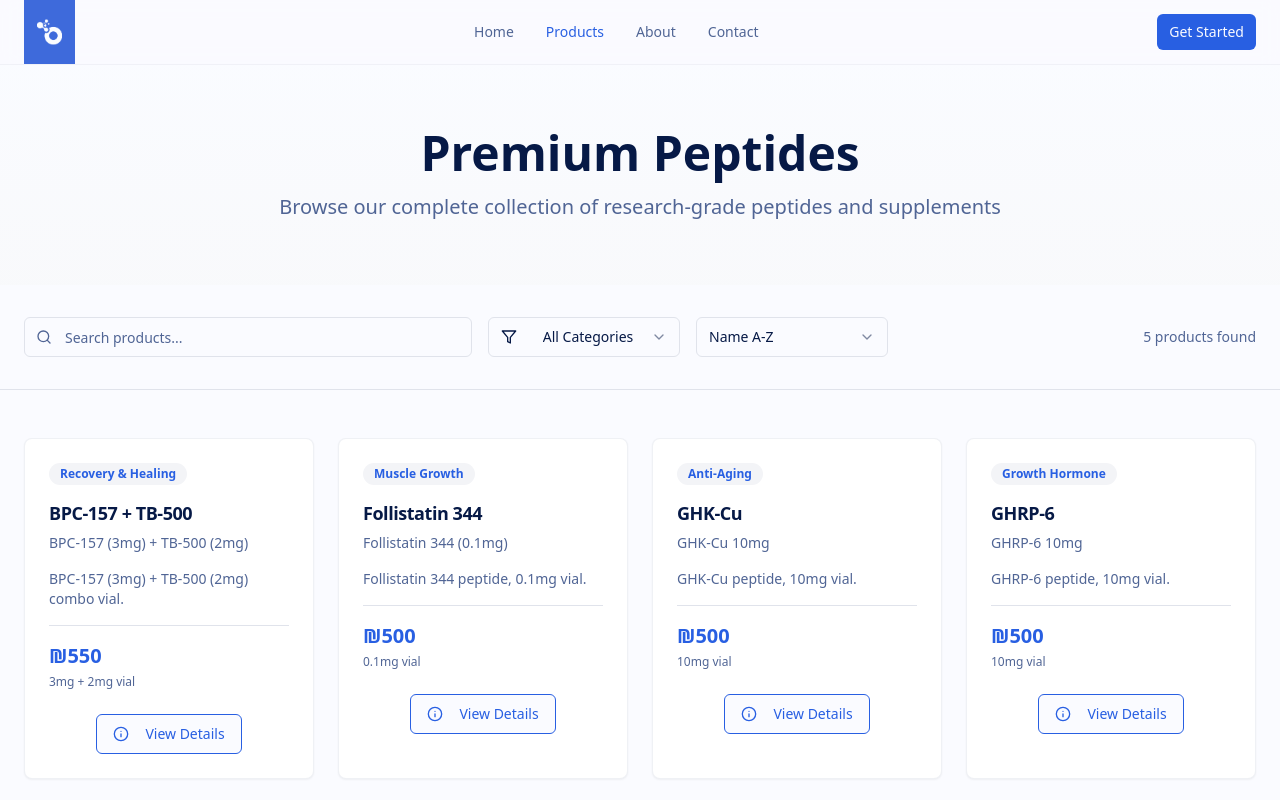
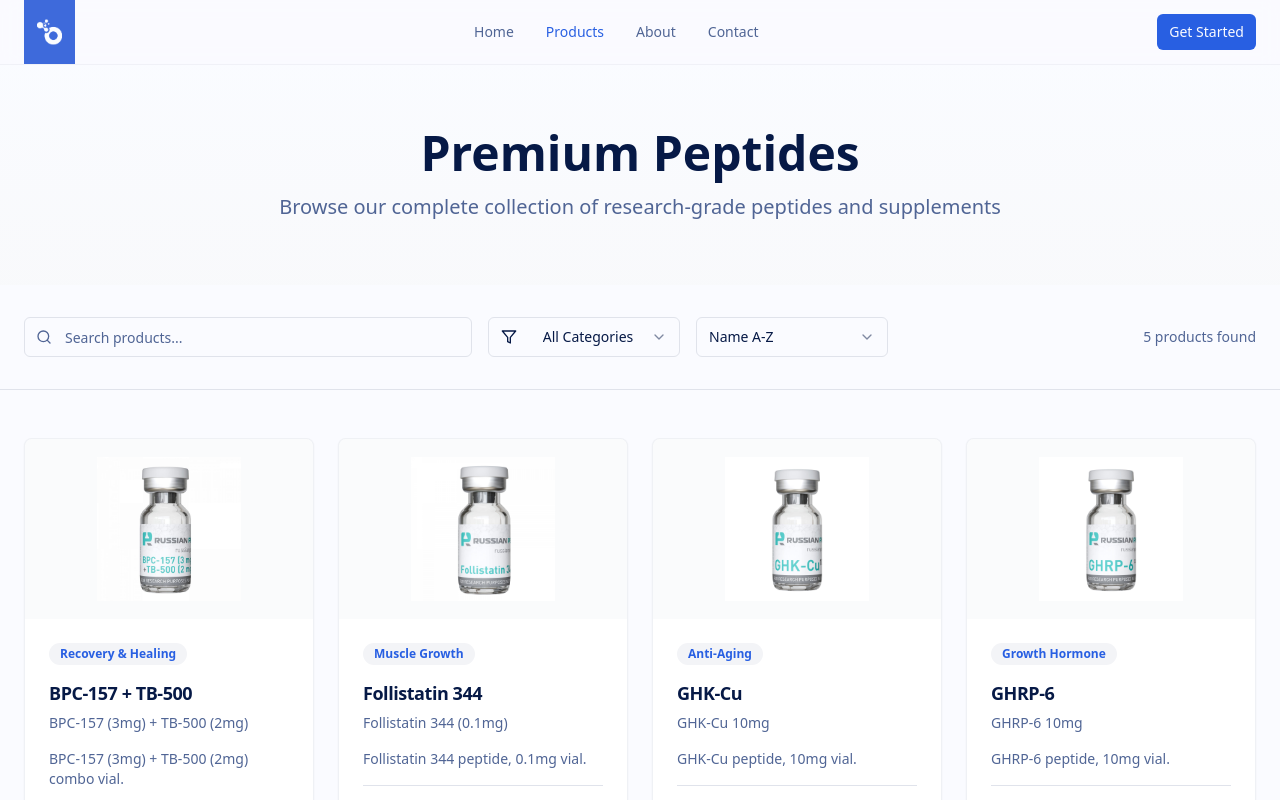
Before and after one commit to peptolabinfo/peptolab, a React (Vite) app: page /products in a window 1280 px wide. Shown: the top 800 px of the page. Built offline with nearby package versions, Linux system fonts and the light colour scheme; the HTML template or start-up script is replaced by a standard one.

Commit message:
add images to products

```diff
--- a/src/components/Hero.tsx
+++ b/src/components/Hero.tsx
@@ -27,8 +27,9 @@ const Hero = () => {
             <img
               src="/lovable-uploads/logo1.PNG"
               alt="PeptoLab - Premium Peptides & Supplements"
-              className="mx-auto w-auto"
-              style={{ height: "32rem" }}
+              className="mx-auto w-auto object-contain"
+              style={{ maxHeight: '60vw', maxWidth: '100%', height: 'auto' }}
+              sizes="(max-width: 640px) 80vw, 32rem"
             />
           </div>
 
--- a/src/pages/Products.tsx
+++ b/src/pages/Products.tsx
@@ -17,7 +17,8 @@ const allProducts = [
     price: 500,
     size: "10mg",
     description: "GHRP-6 peptide, 10mg vial.",
-    currency: "ILS"
+    currency: "ILS",
+    image: "/lovable-uploads/products/GHRP-6.jpeg"
   },
   {
     id: 2,
@@ -27,7 +28,8 @@ const allProducts = [
     price: 650,
     size: "5mg",
     description: "Retatrutide peptide, 5mg vial.",
-    currency: "ILS"
+    currency: "ILS",
+    image: "/lovable-uploads/products/Retatrutide.jpeg"
   },
   {
     id: 3,
@@ -37,7 +39,8 @@ const allProducts = [
     price: 500,
     size: "10mg",
     description: "GHK-Cu peptide, 10mg vial.",
-    currency: "ILS"
+    currency: "ILS",
+    image: "/lovable-uploads/products/GHK-Cu.jpeg"
   },
   {
     id: 4,
@@ -47,7 +50,8 @@ const allProducts = [
     price: 550,
     size: "3mg + 2mg",
     description: "BPC-157 (3mg) + TB-500 (2mg) combo vial.",
-    currency: "ILS"
+    currency: "ILS",
+    image: "/lovable-uploads/products/bpc-157 + tb-500.jpeg"
   },
   {
     id: 5,
@@ -57,7 +61,8 @@ const allProducts = [
     price: 500,
     size: "0.1mg",
     description: "Follistatin 344 peptide, 0.1mg vial.",
-    currency: "ILS"
+    currency: "ILS",
+    image: "/lovable-uploads/products/Follistatin 344.jpeg"
   }
 ];
 
@@ -197,10 +202,15 @@ const Products = () => {
                 key={product.id}
                 className="group hover:shadow-card-custom transition-smooth border-border/50 bg-card relative overflow-hidden"
               >
-
-
-
-
+                {/* Product Image */}
+                <div className="w-full flex justify-center items-center bg-muted/40" style={{ minHeight: '180px' }}>
+                  <img
+                    src={product.image}
+                    alt={product.name}
+                    className="object-contain h-36 w-auto"
+                    loading="lazy"
+                  />
+                </div>
                 <CardHeader className="pb-4">
                   <div className="flex justify-between items-start mb-2">
                     <Badge variant="secondary" className="text-xs">
@@ -214,12 +224,10 @@ const Products = () => {
                     {product.fullName}
                   </CardDescription>
                 </CardHeader>
-
                 <CardContent className="space-y-4">
                   <p className="text-sm text-muted-foreground line-clamp-2">
                     {product.description}
                   </p>
-
                   <div className="flex items-center justify-between pt-4 border-t border-border">
                     <div className="space-y-1">
                       <div className="flex items-center gap-2">
@@ -229,7 +237,6 @@ const Products = () => {
                       <div className="text-xs text-muted-foreground">{product.size} vial</div>
                     </div>
                   </div>
-
                   <div className="flex justify-center pt-2">
                     <Link to={`/product/${product.name.toLowerCase().replace(/[^a-z0-9]/g, '-').replace(/-+/g, '-')}`}>
                       <Button
```
Lines whose indentation alone changed are shown as unchanged.
